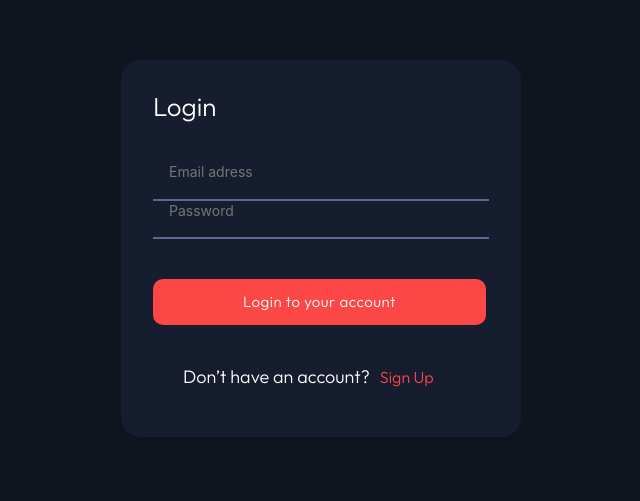
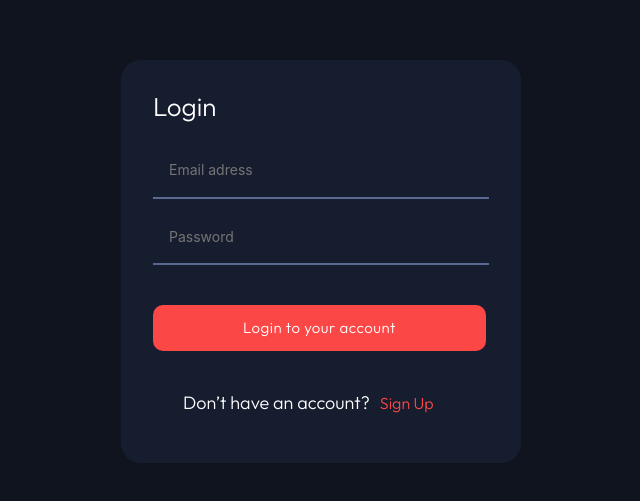
Before and after one commit to fckngawsm/entertainment-web-app, a React (Create React App) app: page /login in a window 1280 px wide. Shown: the part 127-628 px from the top of the page, without its empty margins (253-893 px from the left). Built offline with nearby package versions, Linux system fonts and the light colour scheme.

Commit message:
create login page

```diff
--- a/src/components/App/App.tsx
+++ b/src/components/App/App.tsx
@@ -9,8 +9,10 @@ import SeriesPage from "../../pages/SeriesPage";
 import BookmarkedPage from "../../pages/BookmarkedPage";
 import RegisterPage from "../../pages/RegisterPage";
 import LoginPage from "../../pages/LoginPage";
+import { useAppSelector } from "../../redux-hooks";
+import { isAuthSelector } from "../../features/auth/auth-selectors";
 function App() {
-  const isLogin = false;
+  const isLogin = useAppSelector(isAuthSelector);
   return (
     <div className="page">
       <main className="main">
--- /dev/null
+++ b/src/features/auth/auth-selectors.ts
@@ -0,0 +1,3 @@
+import { RootState } from "../../store";
+
+export const isAuthSelector = (state: RootState) => state.auth.isAuth;
--- a/src/features/auth/auth-slice.ts
+++ b/src/features/auth/auth-slice.ts
@@ -4,6 +4,7 @@ import { Extra } from "../../type/Extra";
 import { StatusType } from "../../type/Status";
 
 type AuthInitialState = {
+  isAuth: boolean;
   user: User | null;
   status: StatusType;
   error: string | null;
@@ -13,6 +14,7 @@ const initialState: AuthInitialState = {
   user: null,
   status: "idle",
   error: null,
+  isAuth: false,
 };
 
 export const registerUser = createAsyncThunk<
@@ -49,7 +51,7 @@ export const loginUser = createAsyncThunk<
       localStorage.setItem("jwt", token);
       return data;
     } catch (error) {
-      rejectWithValue("err");
+      rejectWithValue("Check the entered data");
     }
   }
 );
@@ -72,8 +74,8 @@ export const checkAuth = createAsyncThunk<
   }
 });
 
-const userSlice = createSlice({
-  name: "@@user",
+const authSlice = createSlice({
+  name: "@@auth",
   initialState,
   reducers: {
     logOut: (state) => {
@@ -96,14 +98,15 @@ const userSlice = createSlice({
       })
       .addCase(loginUser.fulfilled, (state, action) => {
         state.user = action.payload;
+        state.isAuth = true;
         state.status = "received";
       })
       .addCase(checkAuth.fulfilled, (state, action) => {
         state.user = action.payload;
         state.status = "received";
-      })
+      });
   },
 });
 
-export const { logOut } = userSlice.actions;
-export const userReducer = userSlice.reducer;
+export const { logOut } = authSlice.actions;
+export const authReducer = authSlice.reducer;
--- a/src/pages/LoginPage.tsx
+++ b/src/pages/LoginPage.tsx
@@ -1,24 +1,74 @@
-import React from "react";
+import React, { useState } from "react";
 import Auth from "../components/Auth/Auth";
 import style from "../components/Auth/Auth.module.css";
-import { Link } from "react-router-dom";
+import { Link, useNavigate } from "react-router-dom";
+import { useForm, SubmitHandler } from "react-hook-form";
+import { useAppDispatch } from "../redux-hooks";
+import { User } from "../type/User";
+import { loginUser } from "../features/auth/auth-slice";
 function LoginPage() {
+  const [error, setError] = useState("");
+  const dispatch = useAppDispatch();
+  const navigate = useNavigate();
+  const {
+    register,
+    handleSubmit,
+    formState: { errors },
+  } = useForm<User>({
+    mode: "onChange",
+  });
+  const onSubmit: SubmitHandler<User> = (data) => {
+    dispatch(loginUser(data))
+      .unwrap()
+      .then(() => {
+        navigate("/");
+      })
+      .catch((err) => {
+        setError(err);
+      });
+  };
   return (
     <Auth title="Login">
-      <form className={style.form}>
+      <form className={style.form} onSubmit={handleSubmit(onSubmit)}>
         <fieldset className={style.information}>
+          <div className={style.input__wrapper}>
             <input
               className={style.input}
               type="email"
               placeholder="Email adress"
+              {...register("email", {
+                required: { value: true, message: "Can’t be empty" },
+                minLength: { value: 5, message: "Too short mail" },
+                maxLength: { value: 40, message: "Too long mail" },
+                pattern: {
+                  value: /^[A-Z0-9._%+-]+@[A-Z0-9.-]+\.[A-Z]{2,}$/i,
+                  message: "invalid email address",
+                },
+              })}
             />
+            {errors.email && (
+              <span className={style.span__error}>{errors.email.message}</span>
+            )}
+          </div>
+          <div className={style.input__wrapper}>
             <input
               className={style.input}
               type="password"
               placeholder="Password"
+              {...register("password", {
+                required: { value: true, message: "Can’t be empty" },
+                minLength: { value: 5, message: "Too short password" },
+              })}
             />
+            {errors.email && (
+              <span className={style.span__error}>
+                {errors.password?.message}
+              </span>
+            )}
+          </div>
           <button className={style.button}>Login to your account</button>
         </fieldset>
+        {error && <h3 className={style.error__submit}>{error}</h3>}
         <div className={style.wrapper__redirect}>
           <p className={style.text}>Don’t have an account?</p>
           <Link className={style.link} to="/register">
--- a/src/store.ts
+++ b/src/store.ts
@@ -4,12 +4,14 @@ import * as api from "./config";
 import { moviesReducer } from "./features/movies/movies-slice";
 import { bookmarkedReducer } from "./features/bookmarked/bookmarked-slice";
 import { searchReducer } from "./features/search/search-slice";
+import { authReducer } from "./features/auth/auth-slice";
 
 export const store = configureStore({
   reducer: {
     movies: moviesReducer,
     bookmarked: bookmarkedReducer,
     search: searchReducer,
+    auth: authReducer,
   },
   devTools: true,
   middleware: (getDefaultMiddleware) =>
```
Lines whose indentation alone changed are shown as unchanged.
